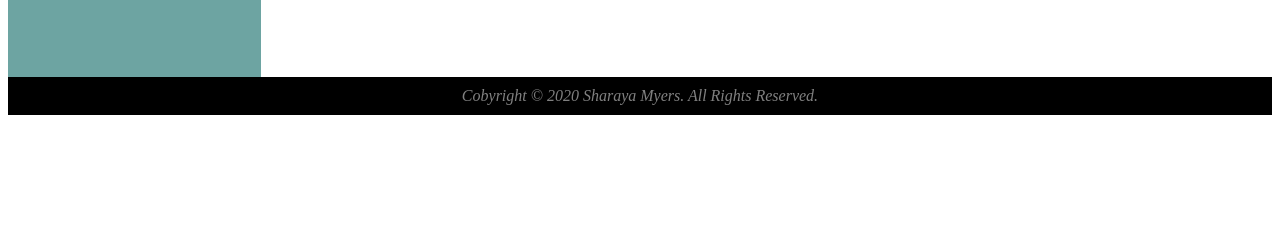
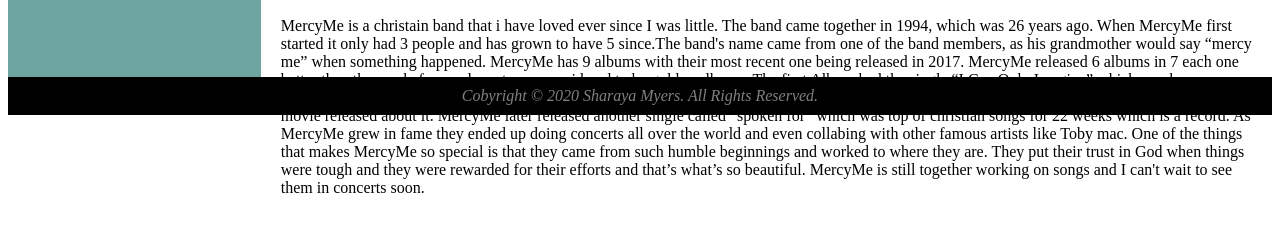
Before and after one commit to Cupameka/cupameka, a plain HTML site: page abouttheband.html in a window 1280 px wide. Shown: the part 547-778 px from the top of the page. Drawn offline with Linux system fonts and the light colour scheme.

Commit message:
Update abouttheband.html

```diff
--- a/abouttheband.html
+++ b/abouttheband.html
@@ -110,7 +110,12 @@ max-width: 100%;
 
   <article>
 <img src="https://i.pinimg.com/originals/a1/31/0e/a1310efbffcb7e5a68d36401da833e0d.jpg"/>
+    <p>MercyMe is a christain band that i have loved ever since I was little. The band came together in 1994, which was 26 years ago. When MercyMe first started it only had 3 people and has grown to have 5 since.The band's name came from one of the band members, as his grandmother would say “mercy me” when something happened. MercyMe has 9 albums with their most recent one being released in 2017.
+	MercyMe released 6 albums in 7 each one better than the one before and most now considered to be golden albums. The first Album had the single “I Can Only Imagine” which was known as such an amazing song that even radio stations that weren’t christian were playing it. “I can only imagine” was also so amazing that recently there was a movie released about it. MercyMe later released another single called “spoken for” which was top of christian songs for 22 weeks which is a record.
+	As MercyMe grew in fame they ended up doing concerts all over the world and even collabing with other famous artists like Toby mac. One of the things that makes MercyMe so special is that they came from such humble beginnings and worked to where they are. They put their trust in God when things were tough and they were rewarded for their efforts and that’s what’s so beautiful. MercyMe is still together working on songs and I can't wait to see them in concerts soon.
+    </P>
   </article>
+
 
 </section>
 
```
